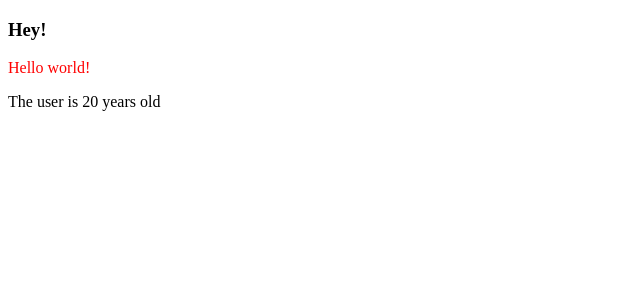
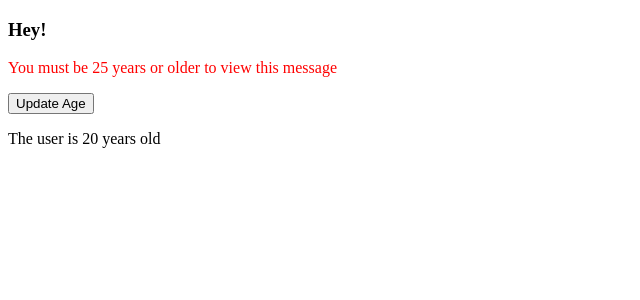
Before and after one commit to signalaero/vue-mastery-udemy-course, a Vue app: page / in a window 1280 px wide. Shown: the top 300 px of the page, without its empty margins (0-640 px from the left). Built offline with nearby package versions, Linux system fonts and the light colour scheme.

Commit message:
update 67 - the limitations of props

```diff
--- a/src/App.vue
+++ b/src/App.vue
@@ -1,6 +1,7 @@
 <template>
   <h3>Hey!</h3>
-  <greeting></greeting>
+
+  <greeting :age="age"></greeting>
   <user :age="age"></user>
 </template>
 
--- a/src/components/Greeting.vue
+++ b/src/components/Greeting.vue
@@ -1,10 +1,12 @@
 <template>
-     <p>{{ msg }}</p>
+     <p v-if="age > 25">{{ msg }}</p>
+     <p v-else>You must be 25 years or older to view this message</p>
 </template>
 
 <script>
 export default {
     name: "Greeting-Example",
+    props: ['age'],
     data() {
         return {
             msg: "Hello world!",
--- a/src/components/User.vue
+++ b/src/components/User.vue
@@ -1,4 +1,5 @@
 <template>
+  <button type="button" @click="age++">Update Age</button>
   <p>The user is {{ age }} years old</p>
 </template>
 
```
